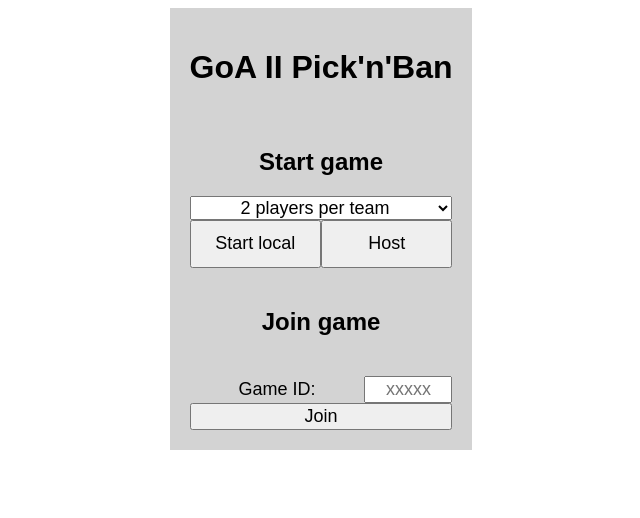
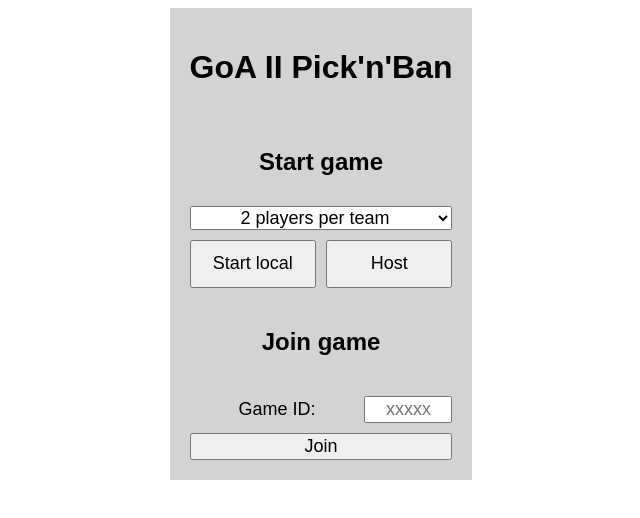
Before and after one commit to theVincenator/goa-ii-pick-n-ban, a Next.js app: page / in a window 1280 px wide. Shown: the top 518 px of the page, without its empty margins (319-959 px from the left). Built offline with nearby package versions, Linux system fonts and the light colour scheme.

Commit message:
fix mainmenu layout for ios

```diff
--- a/app/mainmenu.css
+++ b/app/mainmenu.css
@@ -17,6 +17,7 @@
     flex: 1;
     display: flex;
     flex-direction: column;
+    gap: 10px;
 }
 
 .teamSizeSelector {
@@ -28,6 +29,7 @@
     flex: 1;
     display: flex;
     justify-content: center;
+    gap: 10px;
 }
 
 .startButton {
@@ -38,6 +40,7 @@
 .joinMenu {
     display: flex;
     flex-direction: column;
+    gap: 10px;
 }
 
 .idForm {
```
